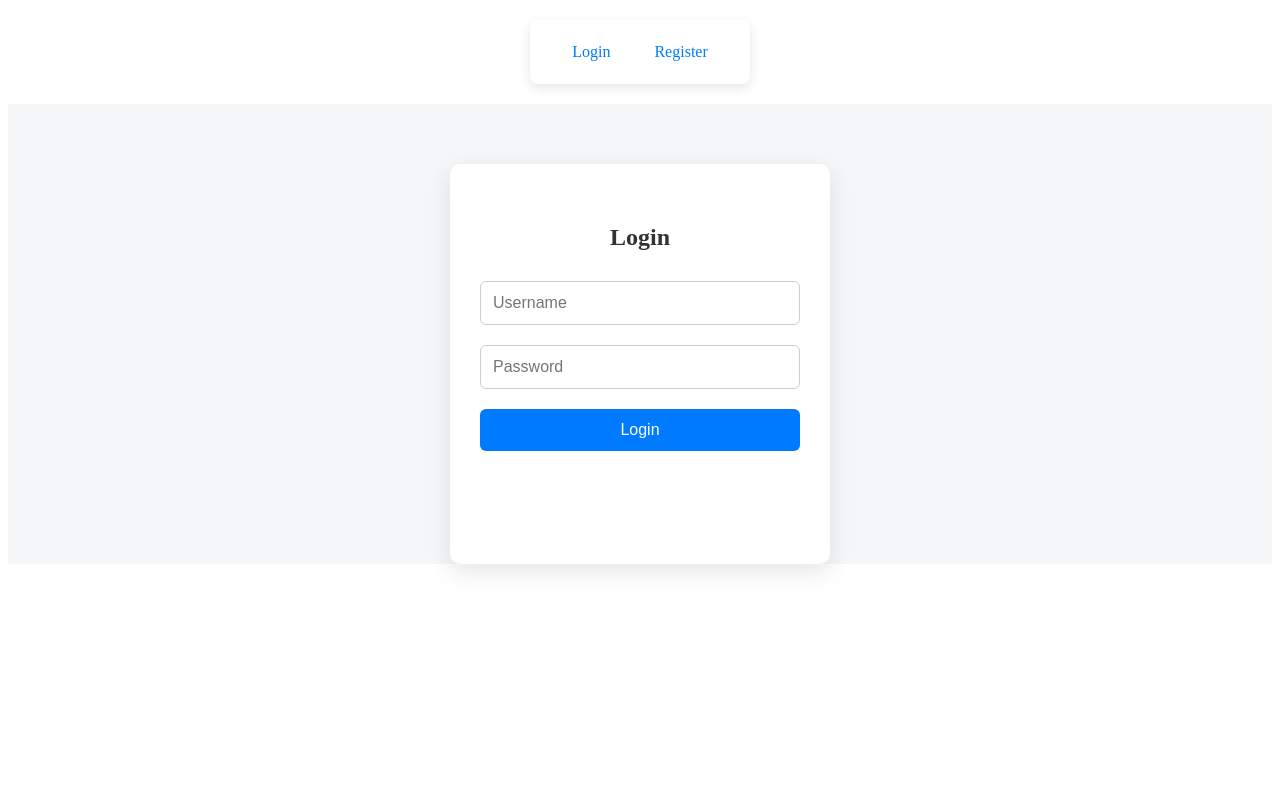
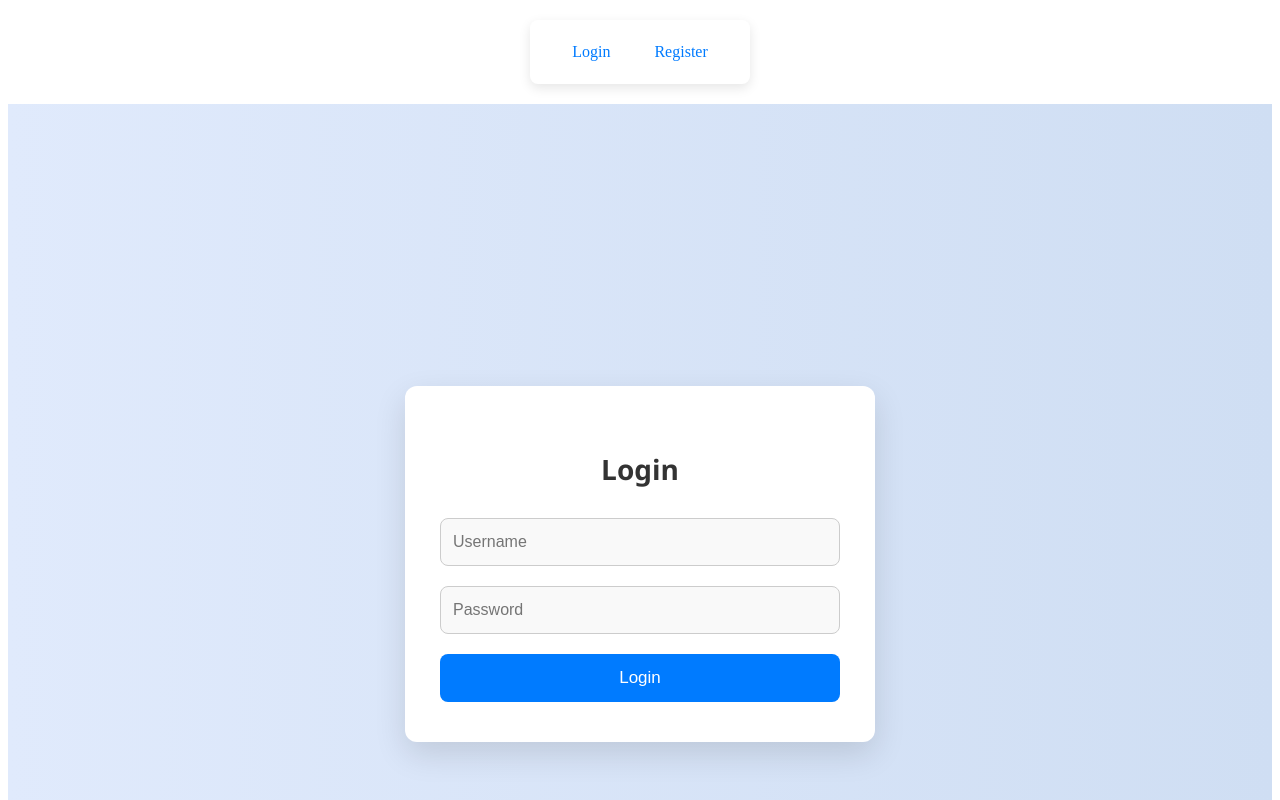
Before and after one commit to sayyedrabeeh/users-managment, a React (Create React App) app in the folder client/: page / in a window 1280 px wide. Shown: the top 800 px of the page. Built offline with nearby package versions, Linux system fonts and the light colour scheme.

Commit message:
fixed all css

```diff
--- a/client/src/components/Auth/Login.css
+++ b/client/src/components/Auth/Login.css
@@ -2,56 +2,64 @@
 .login-container {
   display: flex;
   justify-content: center;
-  padding-top: 60px;
-  min-height: 50vh;
-  background-color: #f4f6f8;
+  align-items: center;
+  padding: 60px 20px;
+  min-height: 100vh;
+  background: linear-gradient(to right, #e0eafc, #cfdef3);
+  font-family: 'Segoe UI', Tahoma, Geneva, Verdana, sans-serif;
 }
 
 
-
 .login-form {
-  width: 320px;
-  padding: 40px 30px;
+  width: 100%;
+  max-width: 400px;
+  padding: 40px 35px;
   background-color: #ffffff;
-  border-radius: 10px;
-  box-shadow: 0 8px 24px rgba(0, 0, 0, 0.1);
+  border-radius: 12px;
+  box-shadow: 0 12px 32px rgba(0, 0, 0, 0.12);
   display: flex;
   flex-direction: column;
   gap: 20px;
-  height: 40vh;
+  transition: all 0.3s ease;
 }
+
 
 .login-title {
   text-align: center;
-  font-size: 24px;
+  font-size: 28px;
   color: #333;
+  font-weight: 600;
   margin-bottom: 10px;
 }
 
-/* Input fields */
+
 .login-form input {
-  padding: 12px;
+  padding: 14px 12px;
   border: 1px solid #ccc;
-  border-radius: 6px;
+  border-radius: 8px;
   font-size: 16px;
-  transition: border-color 0.3s;
+  transition: all 0.2s ease-in-out;
+  background-color: #f9f9f9;
 }
 
 .login-form input:focus {
   border-color: #007bff;
+  background-color: #fff;
+  box-shadow: 0 0 0 3px rgba(0, 123, 255, 0.2);
   outline: none;
 }
 
-/* Submit button */
+
 .login-form button {
-  padding: 12px;
+  padding: 14px;
   background-color: #007bff;
   color: #fff;
-  font-size: 16px;
+  font-size: 17px;
+  font-weight: 500;
   border: none;
-  border-radius: 6px;
+  border-radius: 8px;
   cursor: pointer;
-  transition: background-color 0.2s ease;
+  transition: background-color 0.25s ease;
 }
 
 .login-form button:hover {
@@ -59,16 +67,33 @@
 }
 
 .login-form button:focus {
-  outline: 2px solid #007bff;
-  outline-offset: 2px;
+  outline: none;
+  box-shadow: 0 0 0 3px rgba(0, 123, 255, 0.4);
 }
-/* Error message styling */
+
+
 .error-message {
-  color: #d9534f;
+  color: #842029;
   background-color: #f8d7da;
-  padding: 10px;
-  border-radius: 6px;
-  font-size: 14px;
+  padding: 12px;
+  border-radius: 8px;
+  font-size: 15px;
   text-align: center;
   border: 1px solid #f5c2c7;
 }
+
+
+@media (max-width: 480px) {
+  .login-form {
+    padding: 30px 20px;
+  }
+
+  .login-title {
+    font-size: 24px;
+  }
+
+  .login-form input,
+  .login-form button {
+    font-size: 15px;
+  }
+}
```
